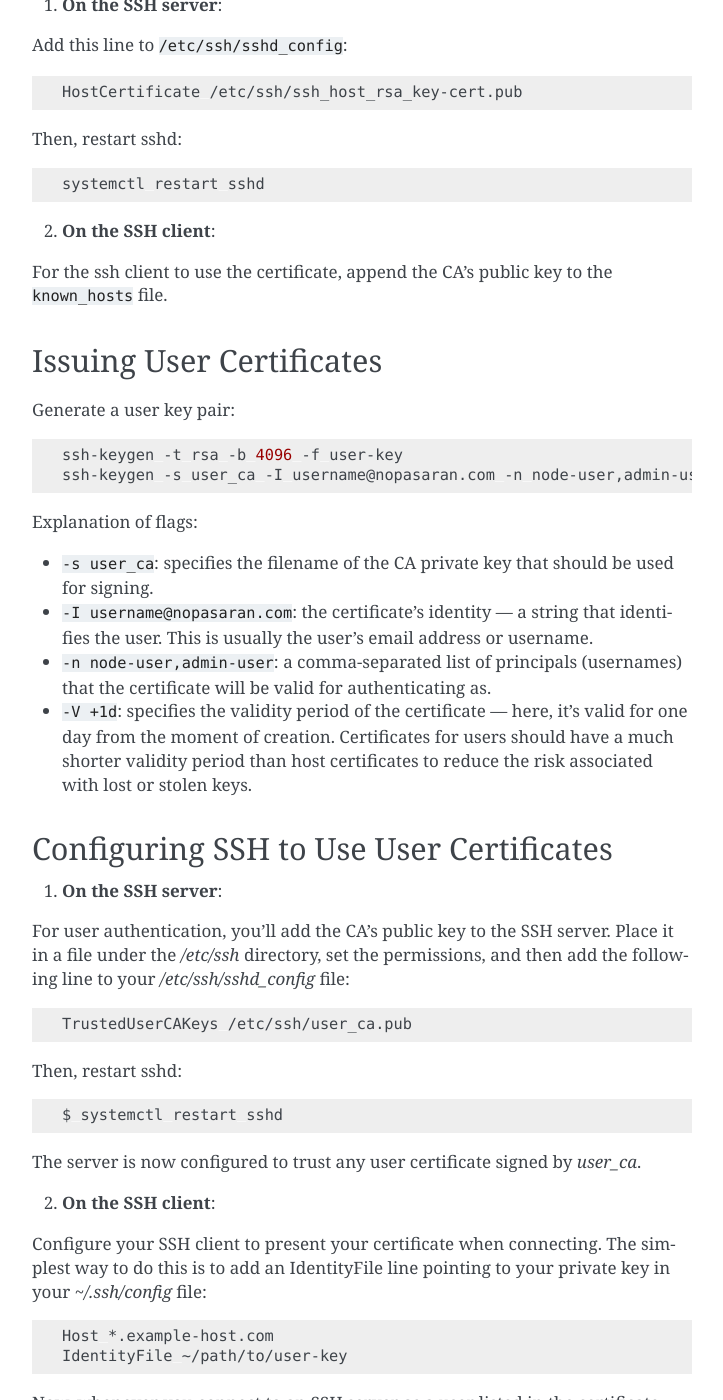
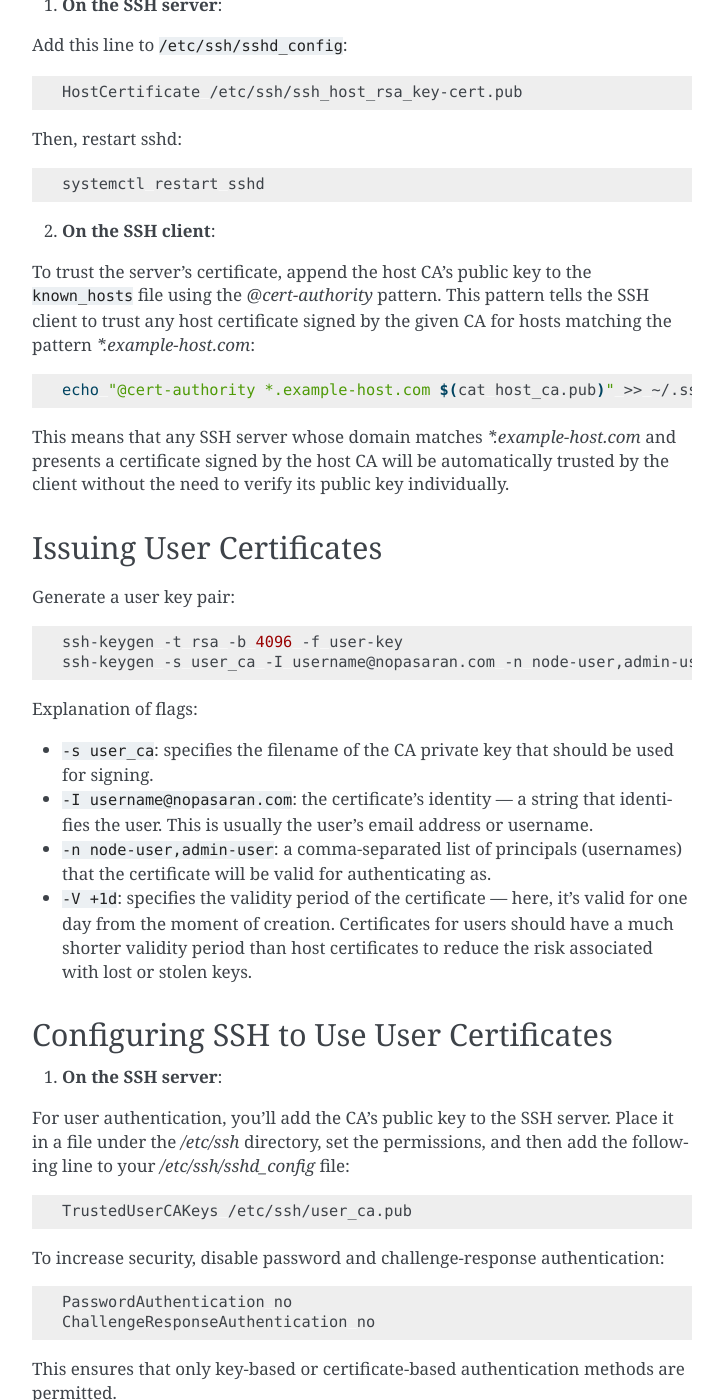
Before and after one commit to BenIlies/NoPASARAN, a Sphinx documentation site: the page built from docs/tutorial/ssh_certificates.rst, in a window 1280 px wide and 1400 px high, scrolled down 1419 px. Shown: the whole window, without its empty margins (388-1111 px from the left). Built offline with Sphinx 7.4.7, drawn with Linux system fonts in a browser that asks for light colours.

Commit message:
Finish documentation for certificate authentication of SSH

```diff
--- a/docs/tutorial/index.rst
+++ b/docs/tutorial/index.rst
@@ -32,6 +32,8 @@ To establish an end-to-end control channel in NoPASARAN, you can follow the step
 Node Certificates
 -----------------
 
+SSH authentication are used to enhance security through mutual authentication. These certificates are issued by a certification authority for key management.
+
 .. toctree::
    :maxdepth: 1
 
--- a/docs/tutorial/ssh_certificates.rst
+++ b/docs/tutorial/ssh_certificates.rst
@@ -66,7 +66,13 @@ Then, restart sshd:
 
 2. **On the SSH client**:
 
-For the ssh client to use the certificate, append the CA's public key to the ``known_hosts`` file.
+To trust the server's certificate, append the host CA's public key to the ``known_hosts`` file using the `@cert-authority` pattern. This pattern tells the SSH client to trust any host certificate signed by the given CA for hosts matching the pattern `*.example-host.com`:
+
+.. code-block:: bash
+
+   echo "@cert-authority *.example-host.com $(cat host_ca.pub)" >> ~/.ssh/known_hosts
+
+This means that any SSH server whose domain matches `*.example-host.com` and presents a certificate signed by the host CA will be automatically trusted by the client without the need to verify its public key individually.
 
 Issuing User Certificates
 -------------------------
@@ -96,6 +102,15 @@ For user authentication, you'll add the CA's public key to the SSH server. Place
 
     TrustedUserCAKeys /etc/ssh/user_ca.pub
 
+To increase security, disable password and challenge-response authentication:
+
+.. code-block:: bash
+
+   PasswordAuthentication no
+   ChallengeResponseAuthentication no
+
+This ensures that only key-based or certificate-based authentication methods are permitted.
+
 Then, restart sshd:
 
 .. code-block:: bash
@@ -122,4 +137,4 @@ You should now be able to SSH into the server using certificate-based authentica
 
 .. code-block:: bash
 
-    $ ssh -vv [your-server] 2>&1 | grep certificate
+    ssh -vv [your-server] 2>&1 | grep certificate
```
